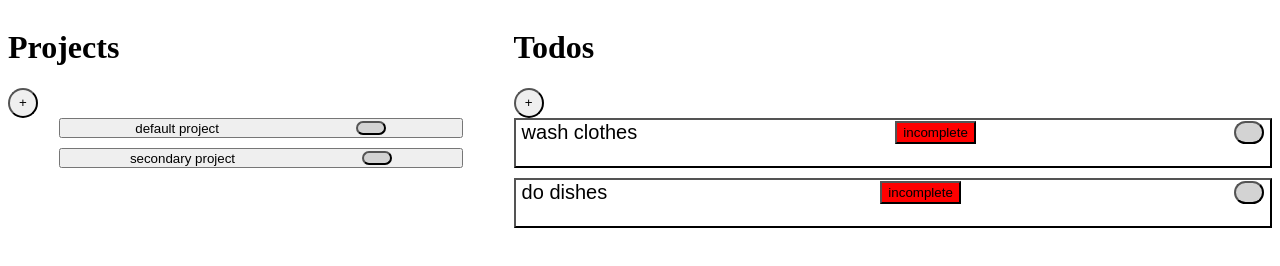
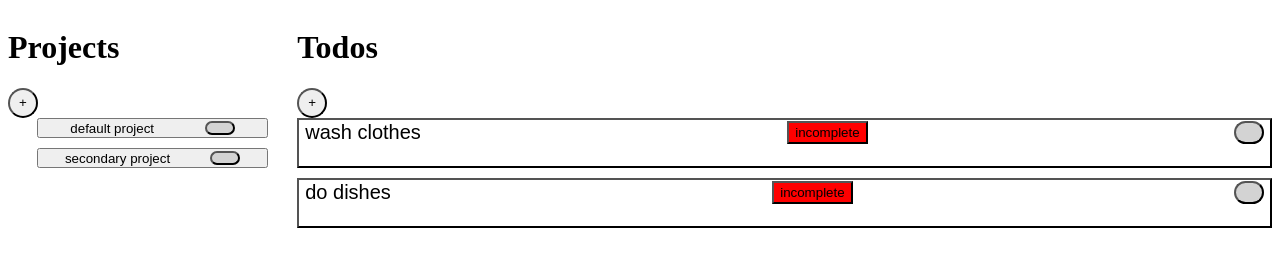
Before and after one commit to ShadowVectorZ/todo, a plain HTML site: page index.html in a window 1280 px wide. Drawn offline with Linux system fonts and the light colour scheme.

Commit message:
added dynamic size changes

```diff
--- a/styles.css
+++ b/styles.css
@@ -7,13 +7,14 @@
 #container{
     height:100%;
     display:flex;
+
     width:100%
     }
 
 
 #projectSide{
     height:100%;
-    width:40%
+    width:min(300px,50%)
 }
 #projects{
     height:100%;
@@ -47,7 +48,7 @@
 
 #todoSide{
     height:100%;
-    width:60%
+    width:max(300px,80%)
 
 }
 
```
